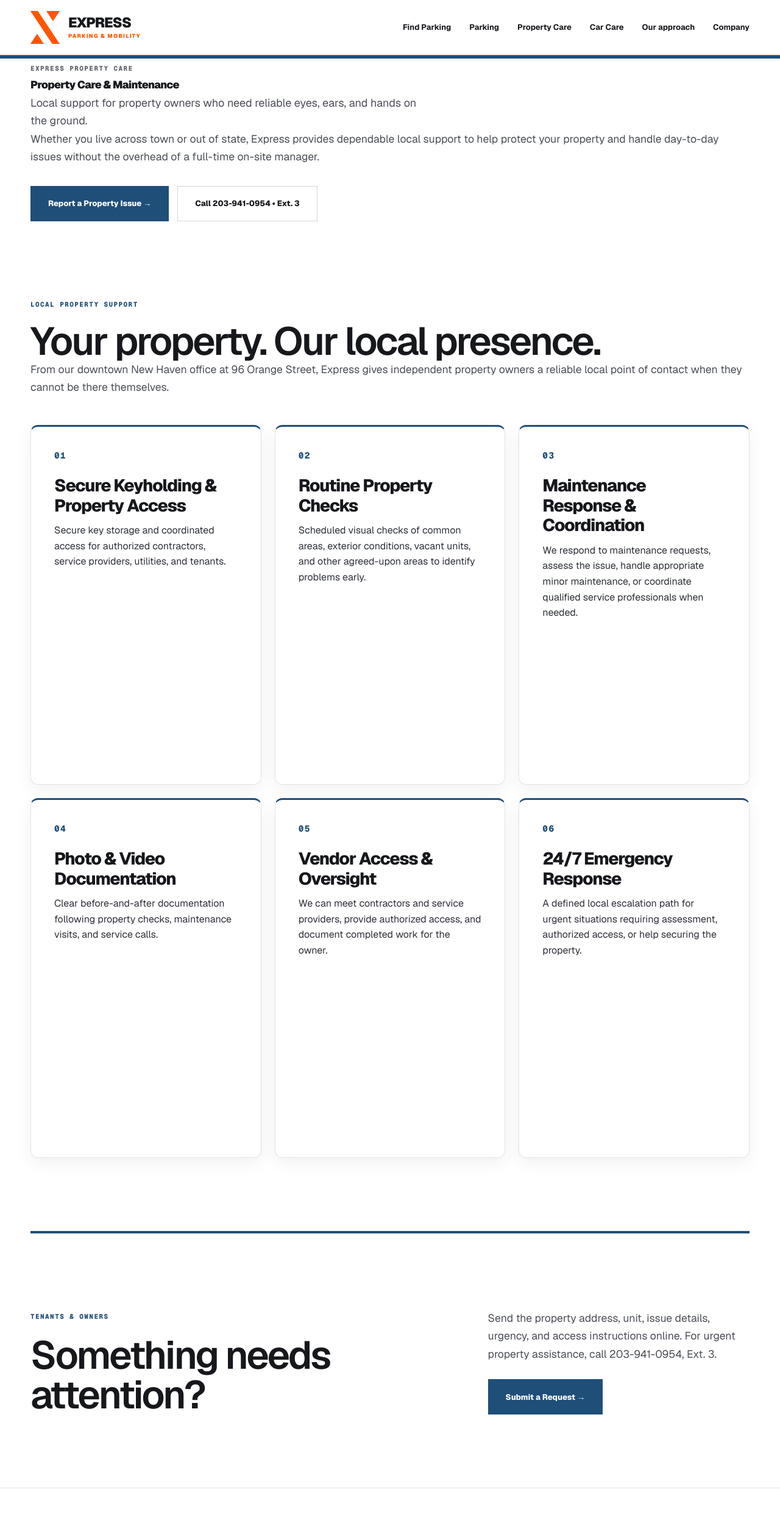
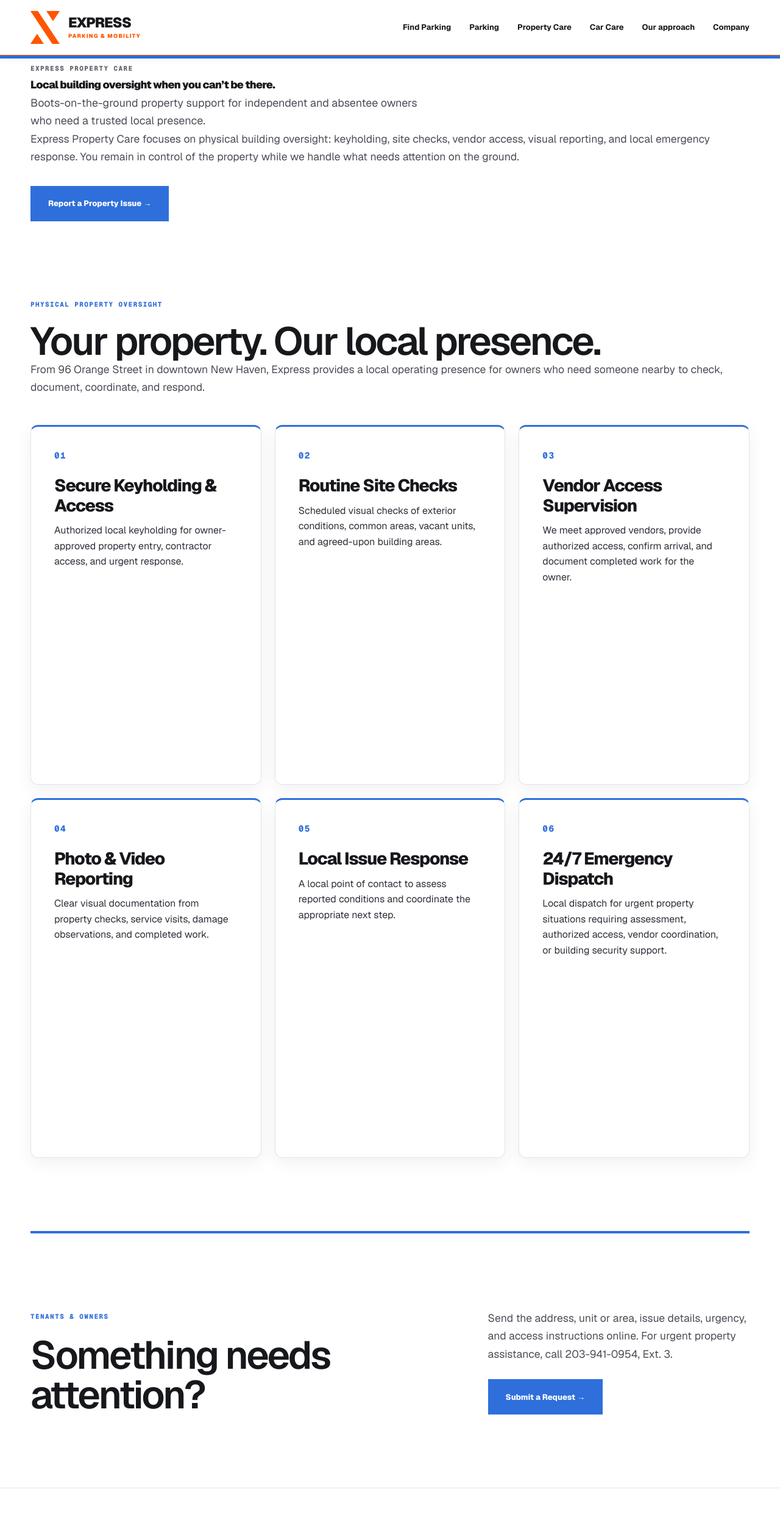
Before and after one commit to expresparking/express-parking-web, a Next.js app: page /property-care in a window 1280 px wide. Shown: the top 2516 px of the page at 61% size. Built offline with nearby package versions, Linux system fonts and the light colour scheme.

Commit message:
Clarify Property Care scope and owner role

```diff
--- a/app/property-care/page.tsx
+++ b/app/property-care/page.tsx
@@ -3,33 +3,33 @@
 
 export const metadata: Metadata = {
   title: "Property Care & Maintenance",
-  description: "Local property support, keyholding, inspections, maintenance coordination, documentation, vendor access, and emergency response in New Haven.",
+  description: "Boots-on-the-ground property oversight, keyholding, site checks, vendor access, photo reporting, and local emergency response in New Haven.",
 };
 
-const propertyBlue = "#1F4E79";
-const propertyBlueSoft = "#F3F7FB";
+const propertyBlue = "#173A63";
+const propertyAccent = "#2F6FDB";
+const propertyBlueSoft = "#F3F7FC";
 
 const services = [
-  ["Secure Keyholding & Property Access", "Secure key storage and coordinated access for authorized contractors, service providers, utilities, and tenants."],
-  ["Routine Property Checks", "Scheduled visual checks of common areas, exterior conditions, vacant units, and other agreed-upon areas to identify problems early."],
-  ["Maintenance Response & Coordination", "We respond to maintenance requests, assess the issue, handle appropriate minor maintenance, or coordinate qualified service professionals when needed."],
-  ["Photo & Video Documentation", "Clear before-and-after documentation following property checks, maintenance visits, and service calls."],
-  ["Vendor Access & Oversight", "We can meet contractors and service providers, provide authorized access, and document completed work for the owner."],
-  ["24/7 Emergency Response", "A defined local escalation path for urgent situations requiring assessment, authorized access, or help securing the property."],
+  ["Secure Keyholding & Access", "Authorized local keyholding for owner-approved property entry, contractor access, and urgent response."],
+  ["Routine Site Checks", "Scheduled visual checks of exterior conditions, common areas, vacant units, and agreed-upon building areas."],
+  ["Vendor Access Supervision", "We meet approved vendors, provide authorized access, confirm arrival, and document completed work for the owner."],
+  ["Photo & Video Reporting", "Clear visual documentation from property checks, service visits, damage observations, and completed work."],
+  ["Local Issue Response", "A local point of contact to assess reported conditions and coordinate the appropriate next step."],
+  ["24/7 Emergency Dispatch", "Local dispatch for urgent property situations requiring assessment, authorized access, vendor coordination, or building security support."],
 ];
 
 export default function PropertyCarePage() {
   return (
     <main style={{ "--property-blue": propertyBlue } as React.CSSProperties}>
-      <section className="service-hero" style={{ borderTop: `5px solid ${propertyBlue}`, background: "#fff" }}>
+      <section className="service-hero" style={{ borderTop: `5px solid ${propertyAccent}`, background: propertyBlue, color: "white" }}>
         <div className="shell">
-          <span className="eyebrow" style={{ color: propertyBlue }}>EXPRESS PROPERTY CARE</span>
-          <h1>Property Care &amp; Maintenance</h1>
-          <p className="hero-lede">Local support for property owners who need reliable eyes, ears, and hands on the ground.</p>
-          <p>Whether you live across town or out of state, Express provides dependable local support to help protect your property and handle day-to-day issues without the overhead of a full-time on-site manager.</p>
+          <span className="eyebrow" style={{ color: "#AFC9FF" }}>EXPRESS PROPERTY CARE</span>
+          <h1 style={{ color: "white" }}>Local building oversight when you can’t be there.</h1>
+          <p className="hero-lede" style={{ color: "#DCE7F5" }}>Boots-on-the-ground property support for independent and absentee owners who need a trusted local presence.</p>
+          <p style={{ color: "#DCE7F5" }}>Express Property Care focuses on physical building oversight: keyholding, site checks, vendor access, visual reporting, and local emergency response. You remain in control of the property while we handle what needs attention on the ground.</p>
           <div className="button-row">
-            <Link className="button" style={{ background: propertyBlue, color: "white" }} href="/property-care/report">Report a Property Issue →</Link>
-            <a className="button button-quiet" href="tel:+12039410954">Call 203-941-0954 • Ext. 3</a>
+            <Link className="button" style={{ background: propertyAccent, color: "white" }} href="/property-care/report">Report a Property Issue →</Link>
           </div>
         </div>
       </section>
@@ -37,14 +37,14 @@
       <section className="section" style={{ background: propertyBlueSoft }}>
         <div className="shell">
           <div className="section-heading">
-            <span className="eyebrow" style={{ color: propertyBlue }}>LOCAL PROPERTY SUPPORT</span>
+            <span className="eyebrow" style={{ color: propertyAccent }}>PHYSICAL PROPERTY OVERSIGHT</span>
             <h2>Your property. Our local presence.</h2>
-            <p>From our downtown New Haven office at 96 Orange Street, Express gives independent property owners a reliable local point of contact when they cannot be there themselves.</p>
+            <p>From 96 Orange Street in downtown New Haven, Express provides a local operating presence for owners who need someone nearby to check, document, coordinate, and respond.</p>
           </div>
           <div className="owner-proof-grid">
             {services.map(([title, copy], i) => (
-              <article className="owner-proof-card" style={{ borderTop: `3px solid ${propertyBlue}`, background: "#fff" }} key={title}>
-                <span className="owner-proof-number" style={{ color: propertyBlue }}>{String(i + 1).padStart(2, "0")}</span>
+              <article className="owner-proof-card" style={{ borderTop: `3px solid ${propertyAccent}`, background: "#fff" }} key={title}>
+                <span className="owner-proof-number" style={{ color: propertyAccent }}>{String(i + 1).padStart(2, "0")}</span>
                 <h3>{title}</h3>
                 <p>{copy}</p>
               </article>
@@ -53,14 +53,14 @@
         </div>
       </section>
 
-      <section className="section shell cta-panel" style={{ borderTop: `4px solid ${propertyBlue}`, background: "#fff" }}>
+      <section className="section shell cta-panel" style={{ borderTop: `4px solid ${propertyAccent}`, background: "#fff" }}>
         <div>
-          <span className="eyebrow" style={{ color: propertyBlue }}>TENANTS &amp; OWNERS</span>
+          <span className="eyebrow" style={{ color: propertyAccent }}>TENANTS &amp; OWNERS</span>
           <h2>Something needs attention?</h2>
         </div>
         <div>
-          <p>Send the property address, unit, issue details, urgency, and access instructions online. For urgent property assistance, call 203-941-0954, Ext. 3.</p>
-          <Link className="button" style={{ background: propertyBlue, color: "white" }} href="/property-care/report">Submit a Request →</Link>
+          <p>Send the address, unit or area, issue details, urgency, and access instructions online. For urgent property assistance, call 203-941-0954, Ext. 3.</p>
+          <Link className="button" style={{ background: propertyAccent, color: "white" }} href="/property-care/report">Submit a Request →</Link>
         </div>
       </section>
     </main>
```
